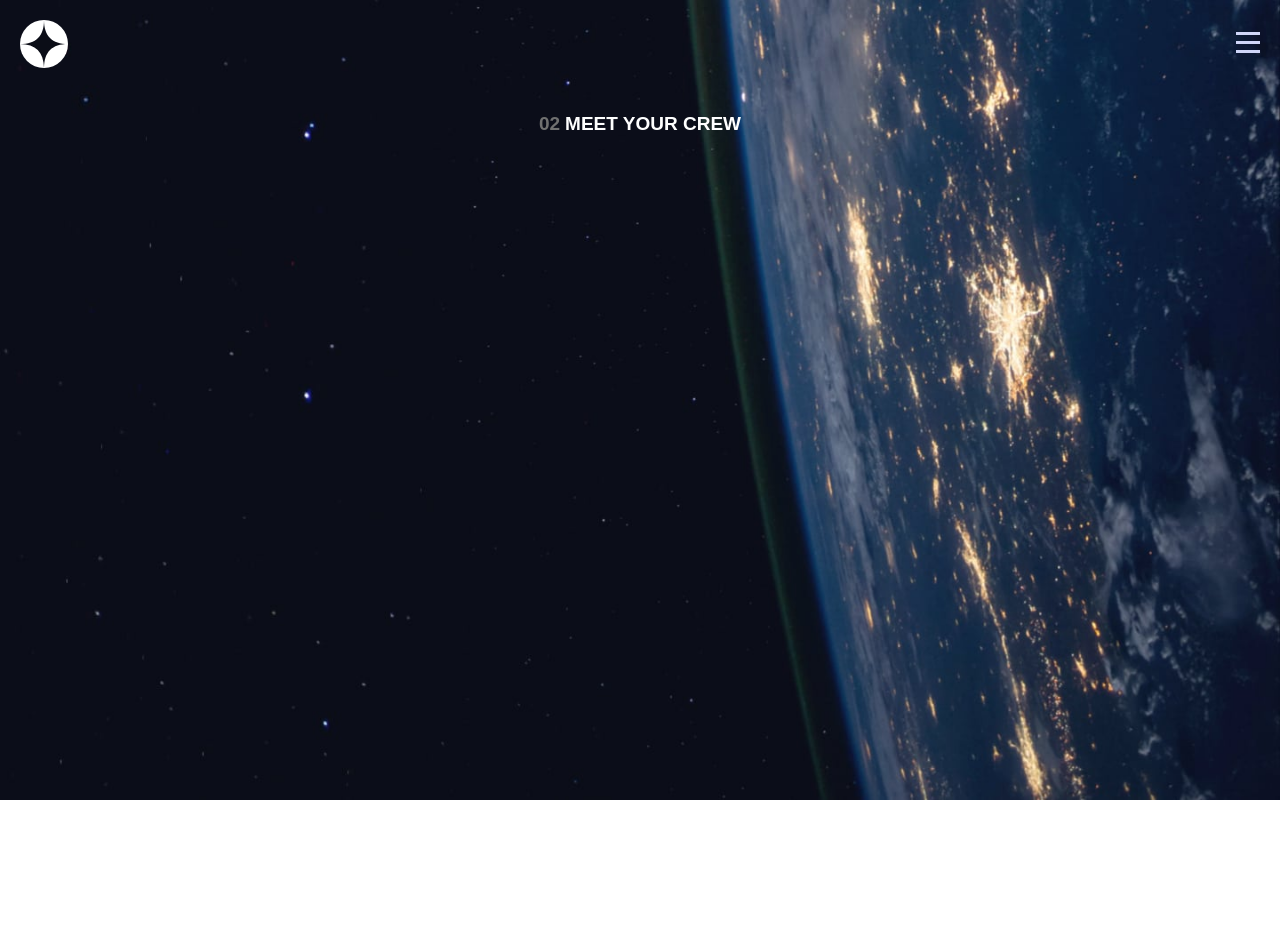
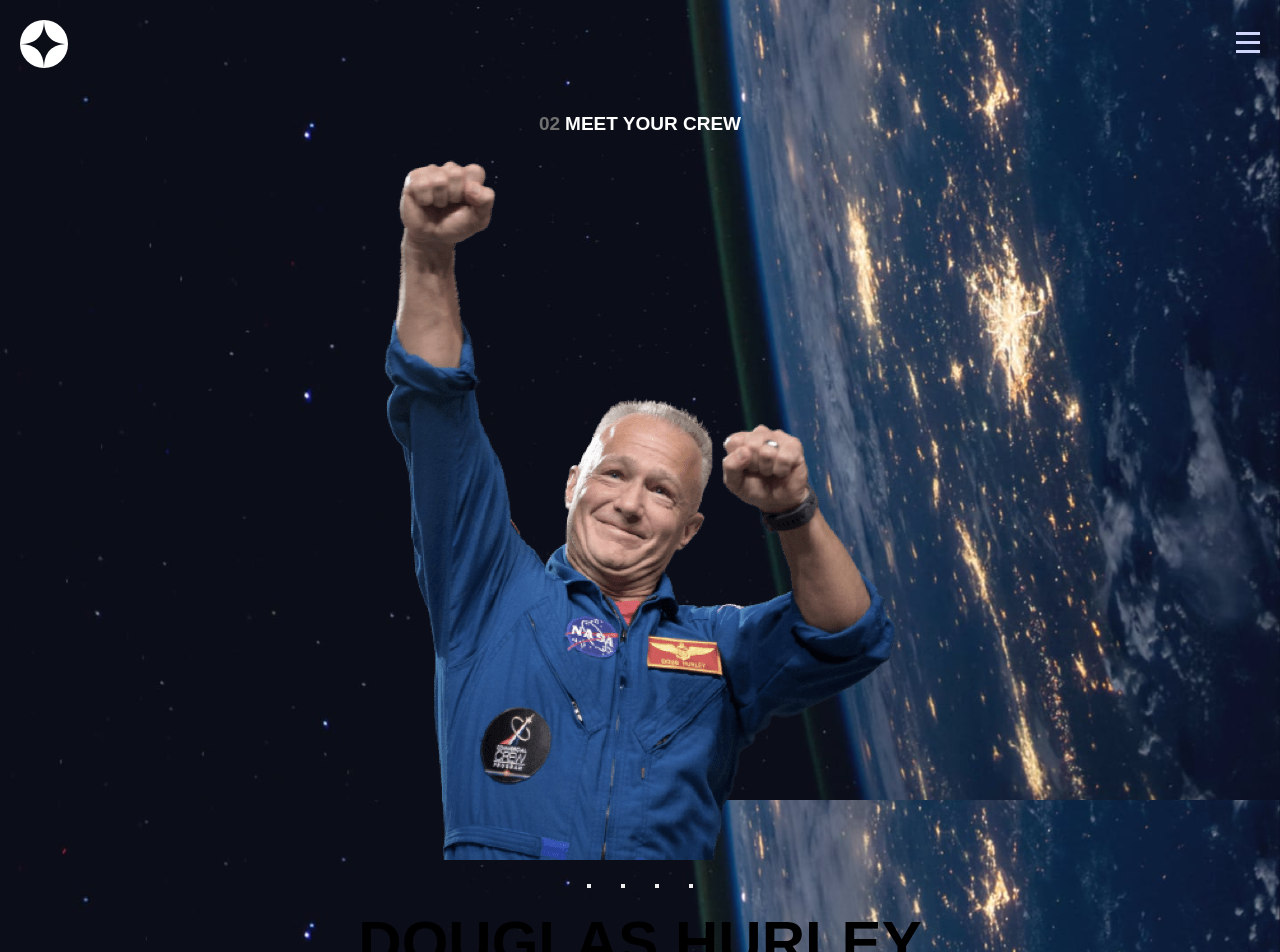
Before and after one commit to JustKooba/Space-tourism-website, a Vue app: page / in a window 1280 px wide. Shown: the top 952 px of the page. Before the commit the page ends 800 px from the top, so only its background shows below. Built offline with nearby package versions, Linux system fonts and the light colour scheme.

Commit message:
importing crew data to the crew component

```diff
--- a/src/assets/data.json
+++ b/src/assets/data.json
@@ -45,7 +45,7 @@
     {
       "name": "Douglas Hurley",
       "images": {
-        "png": "./assets/crew/image-douglas-hurley.png",
+        "png": "image-douglas-hurley.png",
         "webp": "./assets/crew/image-douglas-hurley.webp"
       },
       "role": "Commander",
@@ -54,7 +54,7 @@
     {
       "name": "Mark Shuttleworth",
       "images": {
-        "png": "./assets/crew/image-mark-shuttleworth.png",
+        "png": "image-mark-shuttleworth.png",
         "webp": "./assets/crew/image-mark-shuttleworth.webp"
       },
       "role": "Mission Specialist",
@@ -63,7 +63,7 @@
     {
       "name": "Victor Glover",
       "images": {
-        "png": "./assets/crew/image-victor-glover.png",
+        "png": "image-victor-glover.png",
         "webp": "./assets/crew/image-victor-glover.webp"
       },
       "role": "Pilot",
@@ -72,7 +72,7 @@
     {
       "name": "Anousheh Ansari",
       "images": {
-        "png": "./assets/crew/image-anousheh-ansari.png",
+        "png": "image-anousheh-ansari.png",
         "webp": "./assets/crew/image-anousheh-ansari.webp"
       },
       "role": "Flight Engineer",
--- a/src/components/crew.vue
+++ b/src/components/crew.vue
@@ -1,6 +1,31 @@
 <template>
   <div class="content">
     <h2 class="pick"><span class="num dest">02</span>Meet your crew</h2>
+
+    <div class="person-desc" v-if="selectedPerson">
+      <img :src="getImagePath(selectedPerson.images.png)" alt="Image" />
+      <div class="buttons">
+        <button
+          class="person-btn"
+          @click="selectPerson('Douglas Hurley')"
+        ></button>
+        <button
+          class="person-btn"
+          @click="selectPerson('Mark Shuttleworth')"
+        ></button>
+        <button
+          class="person-btn"
+          @click="selectPerson('Victor Glover')"
+        ></button>
+        <button
+          class="person-btn"
+          @click="selectPerson('Anousheh Ansari')"
+        ></button>
+      </div>
+      <h4>{{ selectPerson.role }}</h4>
+      <h3>{{ selectedPerson.name }}</h3>
+      <p class="p-desc">{{ selectedPerson.bio }}</p>
+    </div>
   </div>
 </template>
 
@@ -10,24 +35,22 @@ import data from "../assets/data.json";
 export default {
   data() {
     return {
-      destinations: [],
-      selectedDestination: null,
+      crew: [],
+      selectedPerson: null,
     };
   },
   mounted() {
-    this.destinations = data.destinations;
-    this.selectedDestination = this.destinations.find(
-      (destination) => destination.name === "Moon"
+    this.crew = data.crew;
+    this.selectedPerson = this.crew.find(
+      (crew) => crew.name === "Douglas Hurley"
     );
   },
   methods: {
     getImagePath(image) {
-      return require(`../assets/destination/${image}`);
+      return require(`../assets/crew/${image}`);
     },
-    selectDestination(destinationName) {
-      this.selectedDestination = this.destinations.find(
-        (destination) => destination.name === destinationName
-      );
+    selectPerson(crewName) {
+      this.selectedPerson = this.crew.find((crew) => crew.name === crewName);
     },
   },
 };
```
